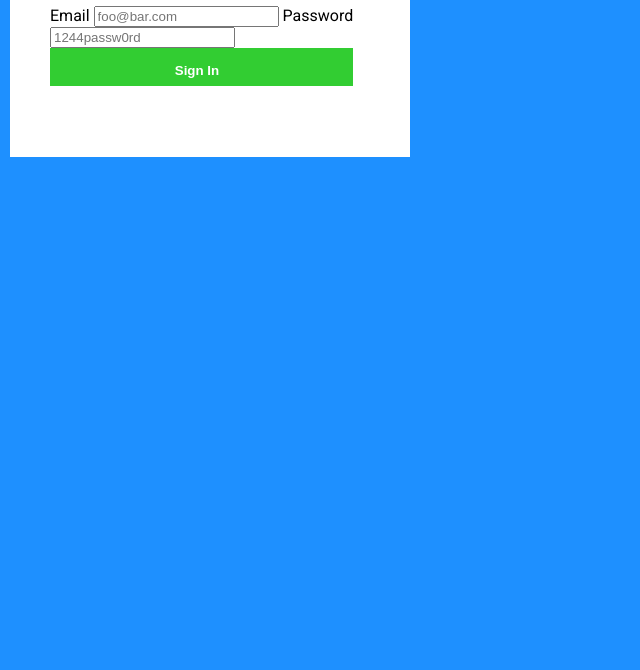
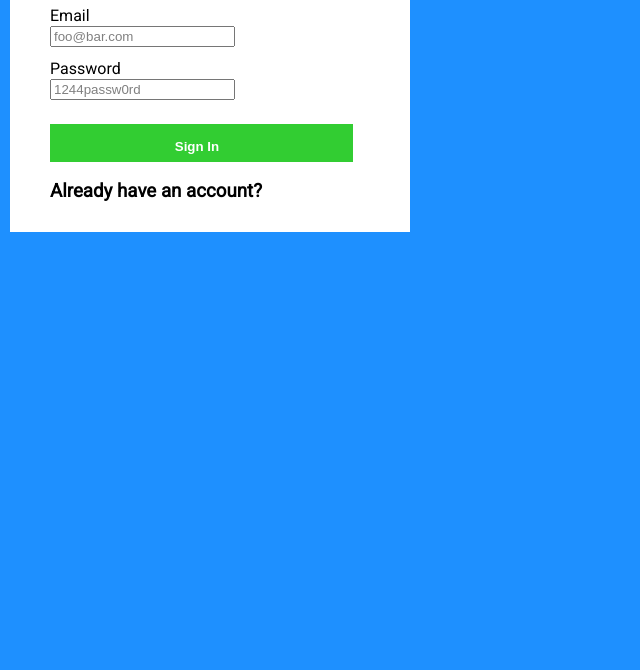
Before and after one commit to allisonsnipes/formsandinput, a plain HTML site: page index.html in a window 1280 px wide. Shown: the part 130-800 px from the top of the page, without its empty margins (0-640 px from the left). Drawn offline with Linux system fonts and the light colour scheme.

Commit message:
ran into roadblock

```diff
--- a/index.html
+++ b/index.html
@@ -24,8 +24,7 @@
 
 				<button type="submit"> <b>Sign In</b> </button
 		</fieldset>
-
-		<h3> <b>Already have an account? Log in </b></h3>
 	</form>
+		<h3> <b>Already have an account? <a href="/login">Log in </a> </b></h3>
 </body>
 </html>
--- a/main.css
+++ b/main.css
@@ -20,6 +20,23 @@ img {
 	padding-left: 40px;
 	padding-right: 40px;
 	border: none;
+}
+
+.form label {
+	display: block;
+	margin-top: .7rem;
+}
+
+.form input::placeholder { /* Modern browsers */
+	color: grey;
+}
+
+.form input:-ms-input-placeholder {
+	color: grey;
+}
+
+.form input:invalid {
+	border: 2px solid red;
 }
 
 .input {
@@ -46,12 +63,13 @@ button {
 	transition-property: color, background;
 	transition-duration: .40s;
 	transition-timing-function: ease-in-out;
+	margin-top: 1.5rem;
 }
 
 .form button:hover, .form button:active, .button:focus {
 	background-color: green;
 }
 
-h3 {
+h1, a {
 	color: white;
 }
```
